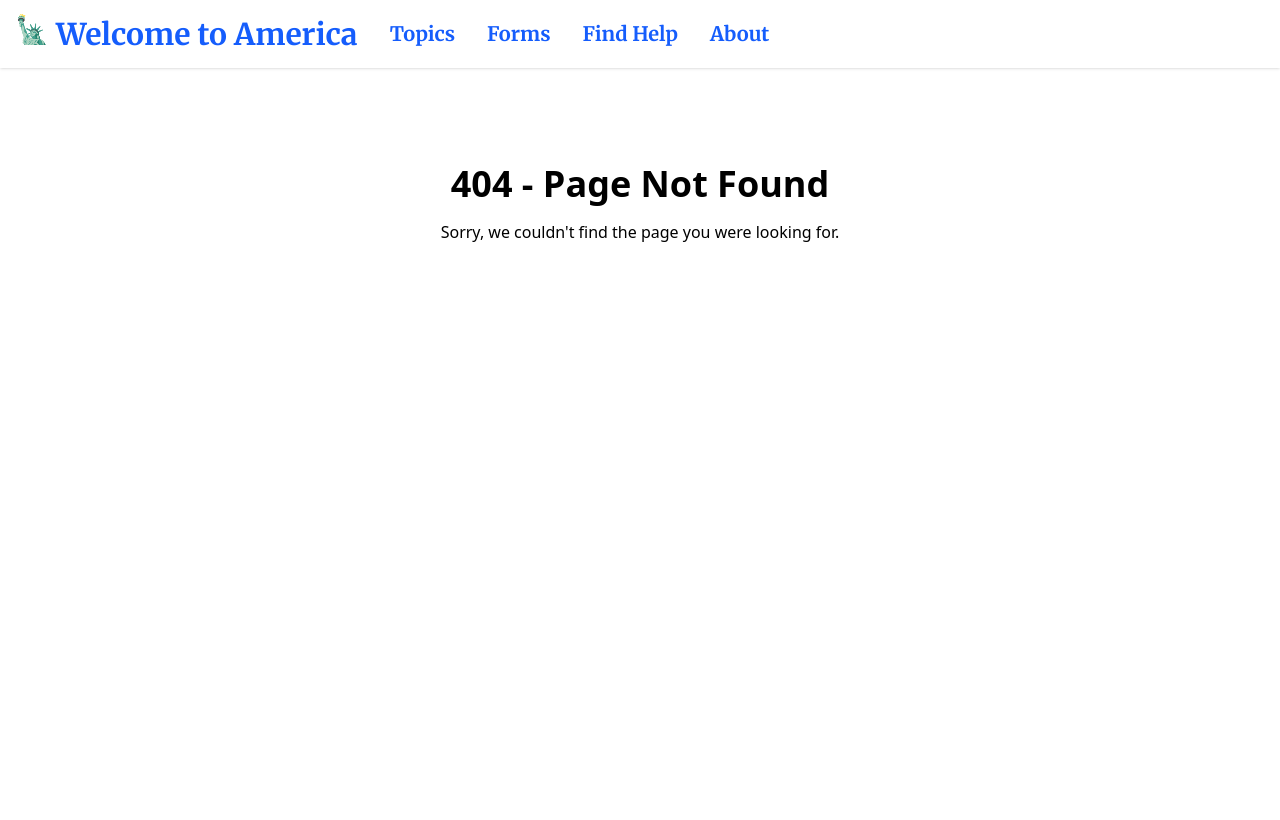
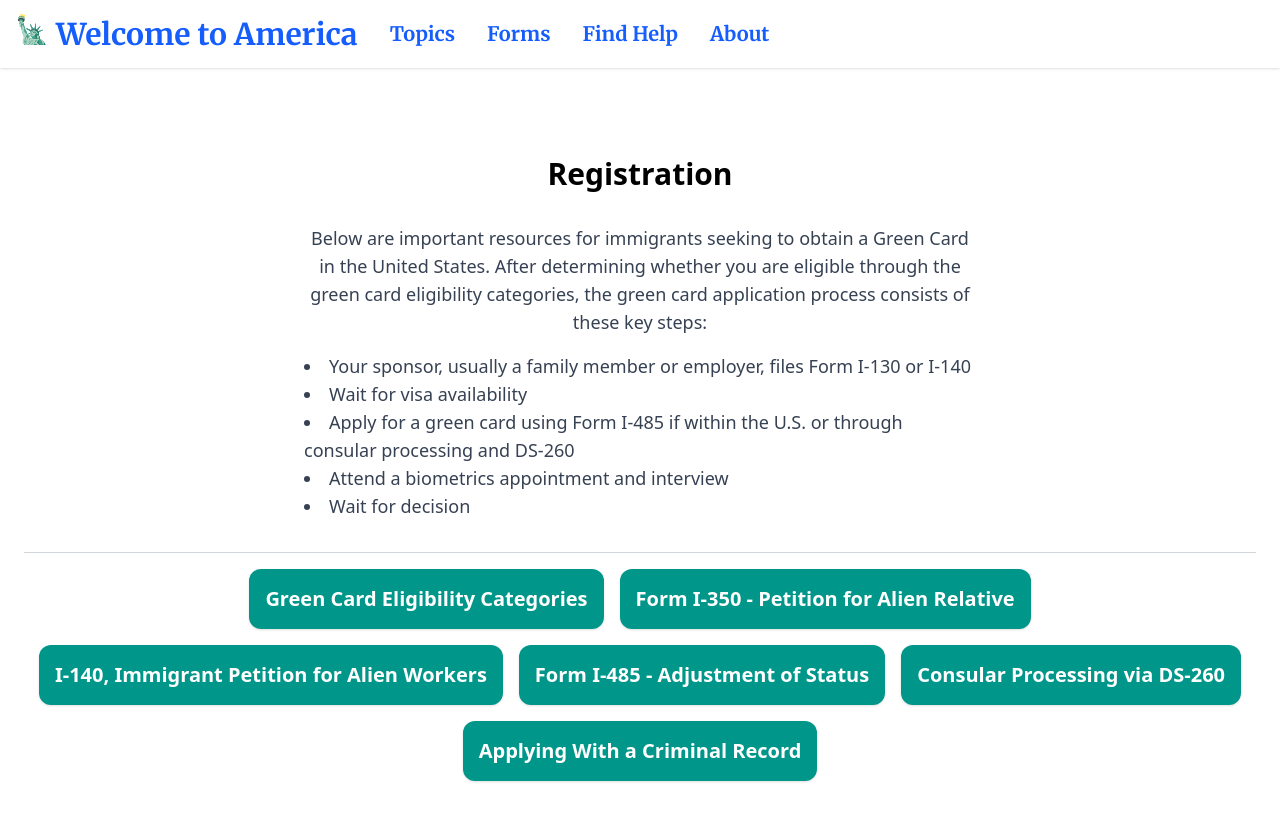
Before and after one commit to juanms23/welcome-to-america, a React (Vite) app in the folder client/: page /green-cards in a window 1280 px wide. Before the commit this address had no page. Shown: the top 820 px of the page. Built offline with nearby package versions, Linux system fonts and the light colour scheme.

Commit message:
Colors, immigration routing, green cards

```diff
--- a/client/src/components/LinkButton.jsx
+++ b/client/src/components/LinkButton.jsx
@@ -4,12 +4,12 @@ function LinkButton({ to, children, className = "", ...props }) {
   return (
     <Link
       to={to}
-      className={`block min-w-[12rem] px-4 py-4 bg-gray-500 text-white rounded-xl text-xl font-semibold flex items-center justify-center text-center shadow hover:bg-gray-600 transition ${className}`}
+      className={`block min-w-[12rem] px-4 py-4 bg-teal-600 text-white rounded-xl text-xl font-semibold flex items-center justify-center text-center shadow hover:bg-teal-800 transition ${className}`}
       {...props}
     >
       {children}
     </Link>
   );
-}
+}1
 
 export default LinkButton;
--- a/client/src/main.jsx
+++ b/client/src/main.jsx
@@ -14,6 +14,8 @@ import PageNotFound from "./pages/PageNotFound.jsx";
 import MentalHealth from "./pages/MentalHealth.jsx";
 import Healthcare from "./pages/Healthcare.jsx";
 import ReproductiveHealth from "./pages/ReproductiveHealth.jsx";
+import GreenCards from "./pages/GreenCards.jsx";
+import LegalSupport from "./pages/LegalSupport.jsx";
 import { BrowserRouter, Routes, Route } from "react-router-dom";
 
 createRoot(document.getElementById("root")).render(
@@ -26,6 +28,8 @@ createRoot(document.getElementById("root")).render(
           <Route path="forms" element={<Forms />} />
           <Route path="find_help" element={<FindHelp />} />
           <Route path="registration" element={<Registration />} />
+          <Route path="green-cards" element={<GreenCards />} />
+          <Route path="legal-support" element={<LegalSupport />} />
           <Route path="undocumented" element={<Undocumented />} />
           <Route path="k-12" element={<K12 />} />
           <Route path="about" element={<About />} />
--- /dev/null
+++ b/client/src/pages/GreenCards.jsx
@@ -0,0 +1,48 @@
+import LinkButton from "../components/LinkButton";
+
+function Resources() {
+  const resources = [
+    {
+      buttons: [
+        { label: "Green Card Eligibility Categories", to: "https://www.uscis.gov/green-card/green-card-eligibility-categories" },
+        { label: "Form I-350 - Petition for Alien Relative", to: "https://www.uscis.gov/i-130" },
+        { label: "I-140, Immigrant Petition for Alien Workers", to: "https://www.uscis.gov/i-140" },
+        { label: "Form I-485 - Adjustment of Status", to: "https://www.uscis.gov/i-485" },
+        { label: "Consular Processing via DS-260", to: "https://travel.state.gov/content/travel/en/us-visas/visa-information-resources/forms/online-immigrant-visa-forms/ds-260-faqs.html" },
+        { label: "Applying With a Criminal Record", to: "https://www.boundless.com/immigration-resources/green-card-applicants-with-criminal-records/" },
+      ],
+    },
+  ];
+
+  return (
+    <div className="min-h-screen p-6">
+      <h1 className="text-3xl text-center font-bold mb-8">Registration</h1>
+      <p className="max-w-2xl mx-auto mb-8 text-center text-lg text-gray-700">
+        Below are important resources for immigrants seeking to obtain a Green Card in the United States. After determining whether you are eligible through the green card eligibility categories, the green card application process consists of these key steps:
+          <ul className="list-disc list-inside text-left mt-4">
+    <li>Your sponsor, usually a family member or employer, files Form I-130 or I-140</li>
+    <li>Wait for visa availability</li>
+    <li>Apply for a green card using Form I-485 if within the U.S. or through consular processing and DS-260</li>
+    <li>Attend a biometrics appointment and interview</li>
+    <li>Wait for decision</li>
+  </ul>
+
+      </p>
+      {resources.map((form, index) => (
+        <div key={index} className="mb-10">
+          <h2 className="text-xl text-center font-semibold">{form.title}</h2>
+          <hr className="my-4 border-gray-300" />
+          <div className="flex flex-wrap justify-center gap-4">
+            {form.buttons.map((btn, idx) => (
+              <LinkButton key={idx} to={btn.to} className="bg-gray-400">
+                {btn.label}
+              </LinkButton>
+            ))}
+          </div>
+        </div>
+      ))}
+    </div>
+  );
+}
+
+export default Resources;
--- /dev/null
+++ b/client/src/pages/LegalSupport.jsx
@@ -0,0 +1,37 @@
+import LinkButton from "../components/LinkButton";
+
+function Resources() {
+  const resources = [
+    {
+      buttons: [
+        { label: "USCIS Account Creation", to: "https://myaccount.uscis.gov/sign-in" },
+        { label: "Selective Service Registration", to: "https://www.sss.gov/register/" },
+      ],
+    },
+  ];
+
+  return (
+    <div className="min-h-screen p-6">
+      <h1 className="text-3xl text-center font-bold mb-8">Registration</h1>
+      <p className="max-w-2xl mx-auto mb-8 text-center text-lg text-gray-700">
+        Below are key registration links for new immigrants. Creating an account with USCIS is an important first step, as it allowed you to create and manage immigration applications
+        online. Selective Service Registration is required for males aged 18 to 25 living in the U.S. The SAVE casecheck lets you check the status of your immigration records.
+      </p>
+      {resources.map((form, index) => (
+        <div key={index} className="mb-10">
+          <h2 className="text-xl text-center font-semibold">{form.title}</h2>
+          <hr className="my-4 border-gray-300" />
+          <div className="flex flex-wrap justify-center gap-4">
+            {form.buttons.map((btn, idx) => (
+              <LinkButton key={idx} to={btn.to} className="bg-gray-400">
+                {btn.label}
+              </LinkButton>
+            ))}
+          </div>
+        </div>
+      ))}
+    </div>
+  );
+}
+
+export default Resources;
```
